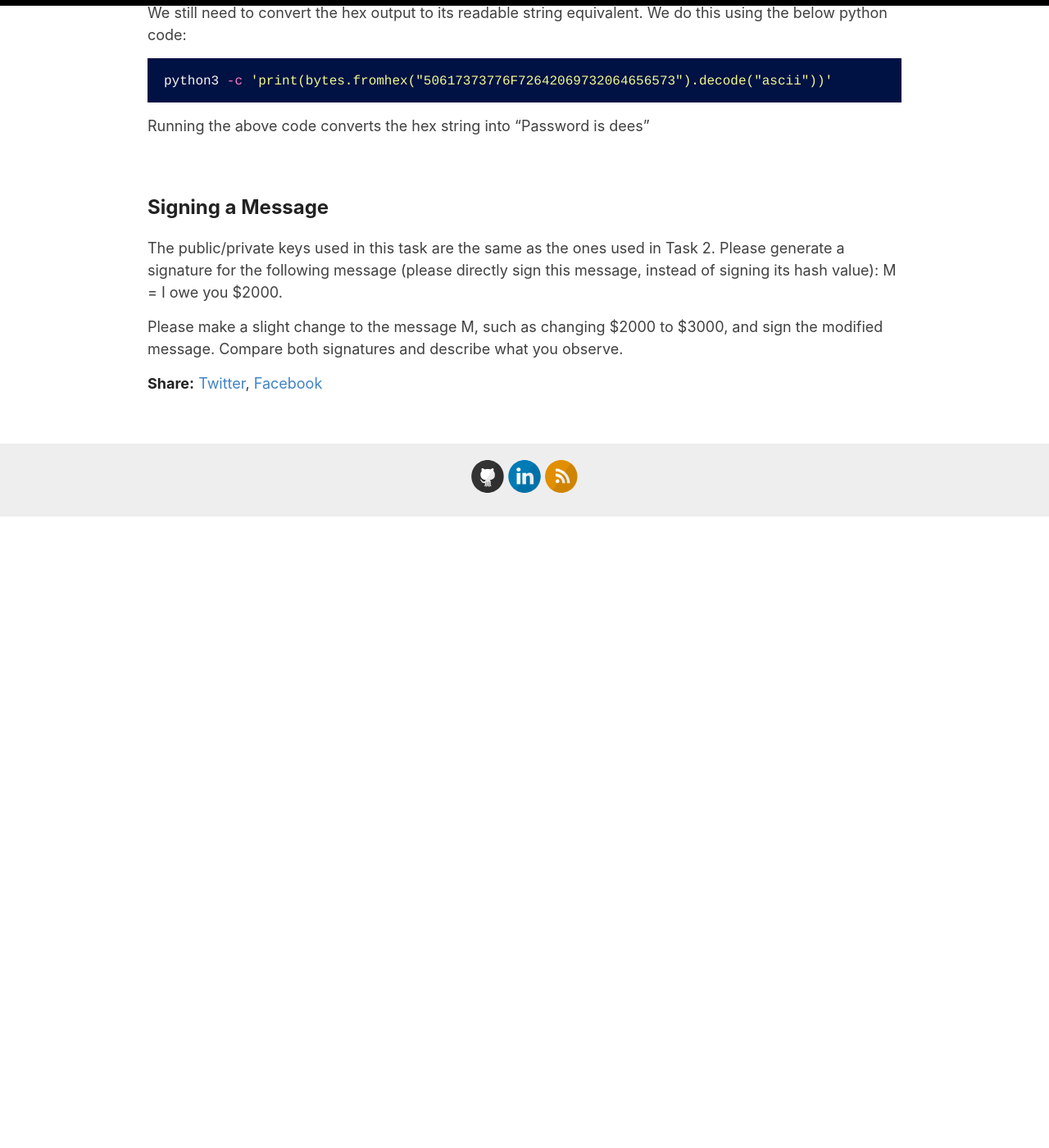
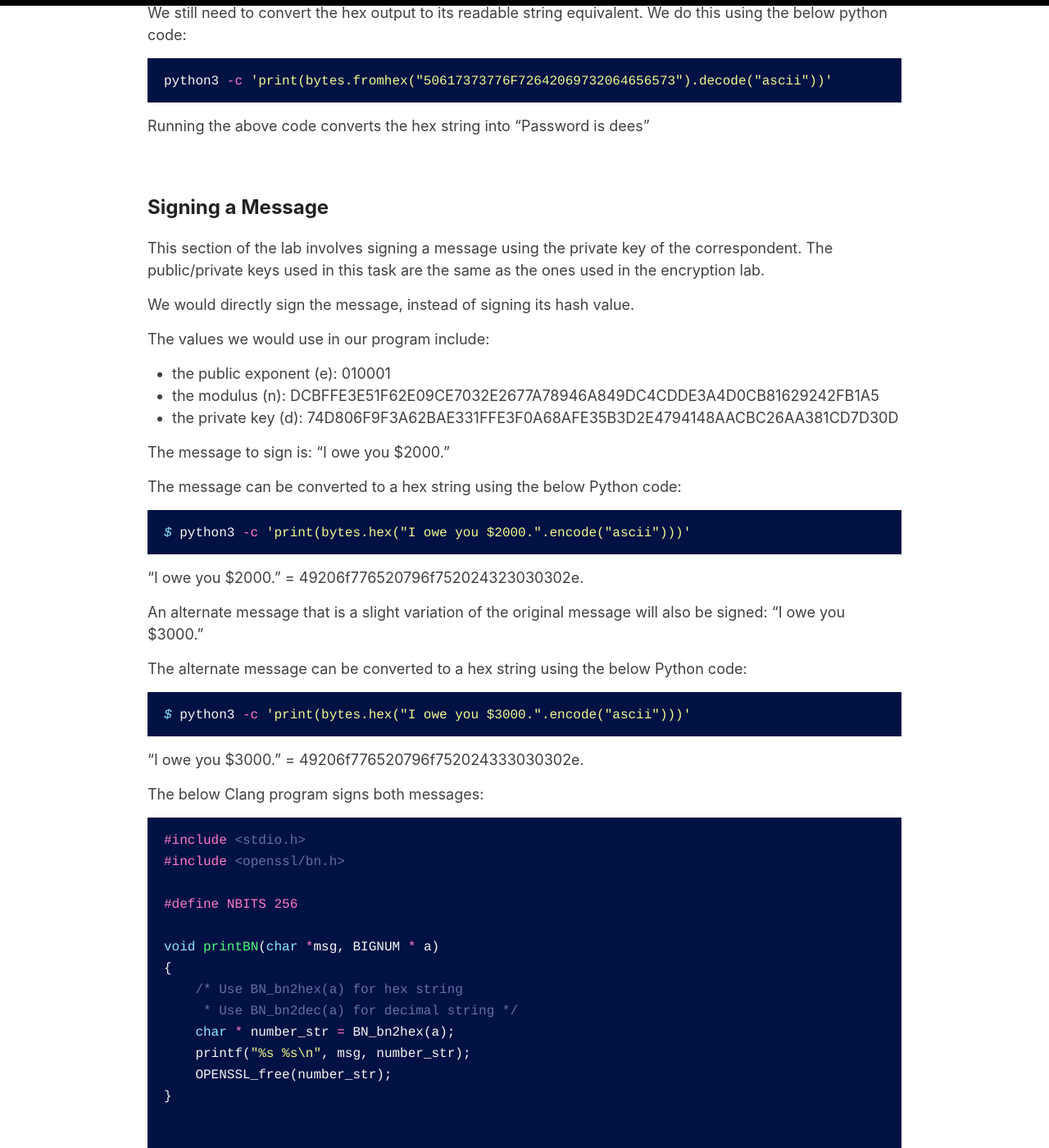
Before and after one commit to iukadike/blog, a Jekyll site: the page built from _posts/2023-09-28-rsa.md, in a window 1280 px wide and 1400 px high, scrolled down 8175 px. Shown: the whole window at 82% size. Built offline with Jekyll 4.4.1, drawn with Linux system fonts in a browser that asks for light colours; comment, search, counter and statistics services are not loaded; before the commit the page ends 8805 px from its top, so only the background shows below that; some of the changed text lies outside the part shown.

Commit message:
update content

````diff
--- a/_posts/2023-09-28-rsa.md
+++ b/_posts/2023-09-28-rsa.md
@@ -319,13 +319,115 @@ Running the above code converts the hex string into "Password is dees"
 
 ### Signing a Message
 
-The public/private keys used in this task are the same as the ones used in Task 2. Please generate a signature
-for the following message (please directly sign this message, instead of signing its hash value):
-M = I owe you $2000.
+This section of the lab involves signing a message using the private key of the correspondent. The public/private keys used in this task are the same as the ones used in the encryption lab.
+
+We would directly sign the message, instead of signing its hash value.
+
+The values we would use in our program include:
+- the public exponent (e): 010001
+- the modulus (n): DCBFFE3E51F62E09CE7032E2677A78946A849DC4CDDE3A4D0CB81629242FB1A5
+- the private key (d): 74D806F9F3A62BAE331FFE3F0A68AFE35B3D2E4794148AACBC26AA381CD7D30D
+
+The message to sign is: "I owe you $2000."
+
+The message can be converted to a hex string using the below Python code:
+
+```bash
+$ python3 -c 'print(bytes.hex("I owe you $2000.".encode("ascii")))'
+```
+
+"I owe you $2000." = 49206f776520796f752024323030302e.
+
+An alternate message that is a slight variation of the original message will also be signed: "I owe you $3000."
+
+The alternate message can be converted to a hex string using the below Python code:
+
+```bash
+$ python3 -c 'print(bytes.hex("I owe you $3000.".encode("ascii")))'
+```
+
+"I owe you $3000." = 49206f776520796f752024333030302e.
+
+The below Clang program signs both messages:
+
+```c
+#include <stdio.h>
+#include <openssl/bn.h>
+
+#define NBITS 256
+
+void printBN(char *msg, BIGNUM * a)
+{
+    /* Use BN_bn2hex(a) for hex string
+     * Use BN_bn2dec(a) for decimal string */
+    char * number_str = BN_bn2hex(a);
+    printf("%s %s\n", msg, number_str);
+    OPENSSL_free(number_str);
+}
+
+
+int main ()
+{
+    BN_CTX *ctx = BN_CTX_new();
+    BIGNUM *c = BN_new();       // digital signature
+    BIGNUM *M = BN_new();       // message to sign
+    BIGNUM *m = BN_new();       // alt message to sign
+    BIGNUM *d = BN_new();       // private key
+    BIGNUM *n = BN_new();       // modulus
+
+    // Initialize n, m, and d
+    BN_hex2bn(&n, "DCBFFE3E51F62E09CE7032E2677A78946A849DC4CDDE3A4D0CB81629242FB1A5");
+    BN_hex2bn(&M, "49206f776520796f752024323030302e"); // "I owe you $2000."
+    BN_hex2bn(&m, "49206f776520796f752024333030302e"); // "I owe you $3000."
+    BN_hex2bn(&d, "74D806F9F3A62BAE331FFE3F0A68AFE35B3D2E4794148AACBC26AA381CD7D30D");
+
+    // Compute the digital signature, c = M^d mod n
+    BN_mod_exp(c, M, d, n, ctx);
+    printBN("Digital signature for \"I owe you $2000.\" = ", c);
+    BN_mod_exp(c, m, d, n, ctx);
+    printBN("Digital signature for \"I owe you $3000.\" = ", c);
+
+    return 0;
+}
+```
+
+```bash
+gcc rsa_sign.c -lcrypto -o rsa_sign
+./rsa_sign
+```
+
+After running the program, I got the following result:
+
+```bash
+Digital signature for "I owe you $2000." =  55A4E7F17F04CCFE2766E1EB32ADDBA890BBE92A6FBE2D785ED6E73CCB35E4CB
+Digital signature for "I owe you $3000." =  BCC20FB7568E5D48E434C387C06A6025E90D29D848AF9C3EBAC0135D99305822
+```
+
+The following can be observed:
+- The variation in the original message and the alternative message seems rather insignificant from the output of their hex code.
+- However, when both messages are signed, there is a significant variation in the digital signature of both messages.
+- This means that even the most insignificant change in a message will cause obvious changes in a digital signature.
+
+
+<br>
+
+### Verifying a Signature
+
+This section of the lab involves verifying the signature of a message using the public key of the correspondent. The public/private keys used in this task are the same as the ones used in the encryption lab.
+
+Bob receives a message M = "Launch a missile." from Alice, with her signature S. We need to verify whether the signature is indeed Alice's or not.
+
+The public key and signature (hexadecimal) are listed in the following:
+M = Launch a missile.
+S = 643D6F34902D9C7EC90CB0B2BCA36C47FA37165C0005CAB026C0542CBDB6802F
+e = 010001 (this hex value equals to decimal 65537)
+n = AE1CD4DC432798D933779FBD46C6E1247F0CF1233595113AA51B450F18116115
 
 
 
 
 
 
-Please make a slight change to the message M, such as changing $2000 to $3000, and sign the modified message. Compare both signatures and describe what you observe.
+Suppose that the signature above is corrupted, such that the last byte of the signature changes from 2F
+to 3F, i.e, there is only one bit of change. Please repeat this task, and describe what will happen to the
+verification process.
````
